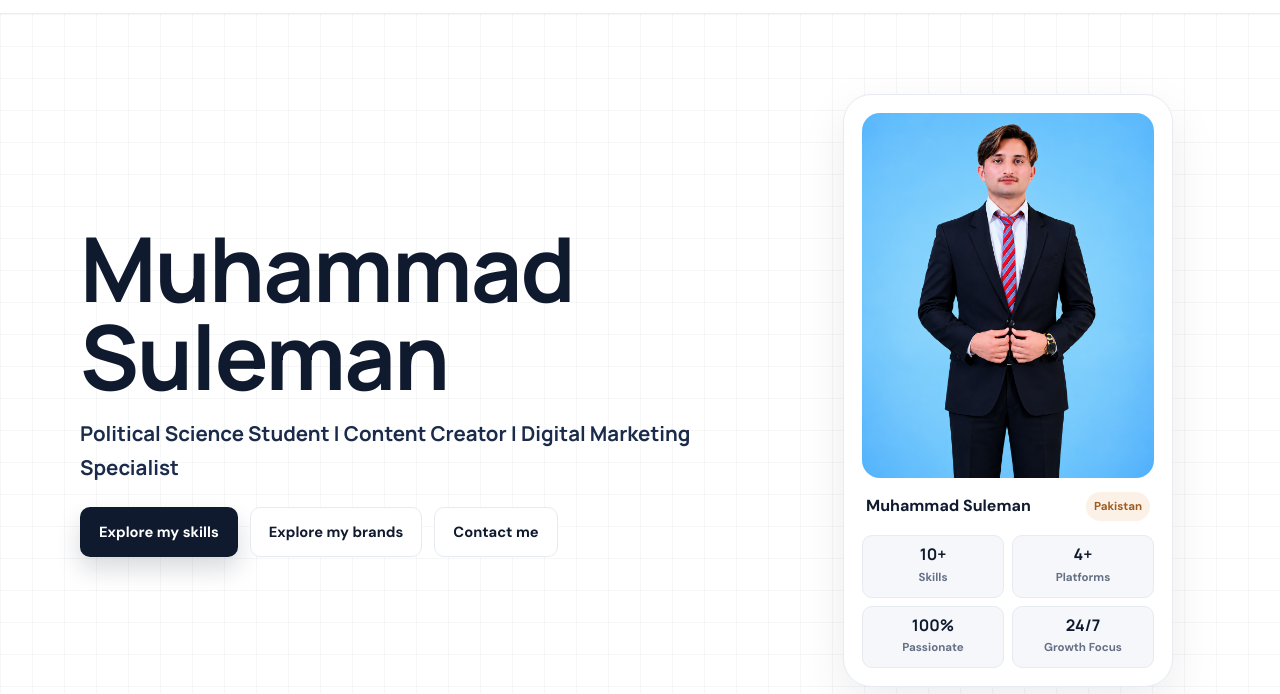
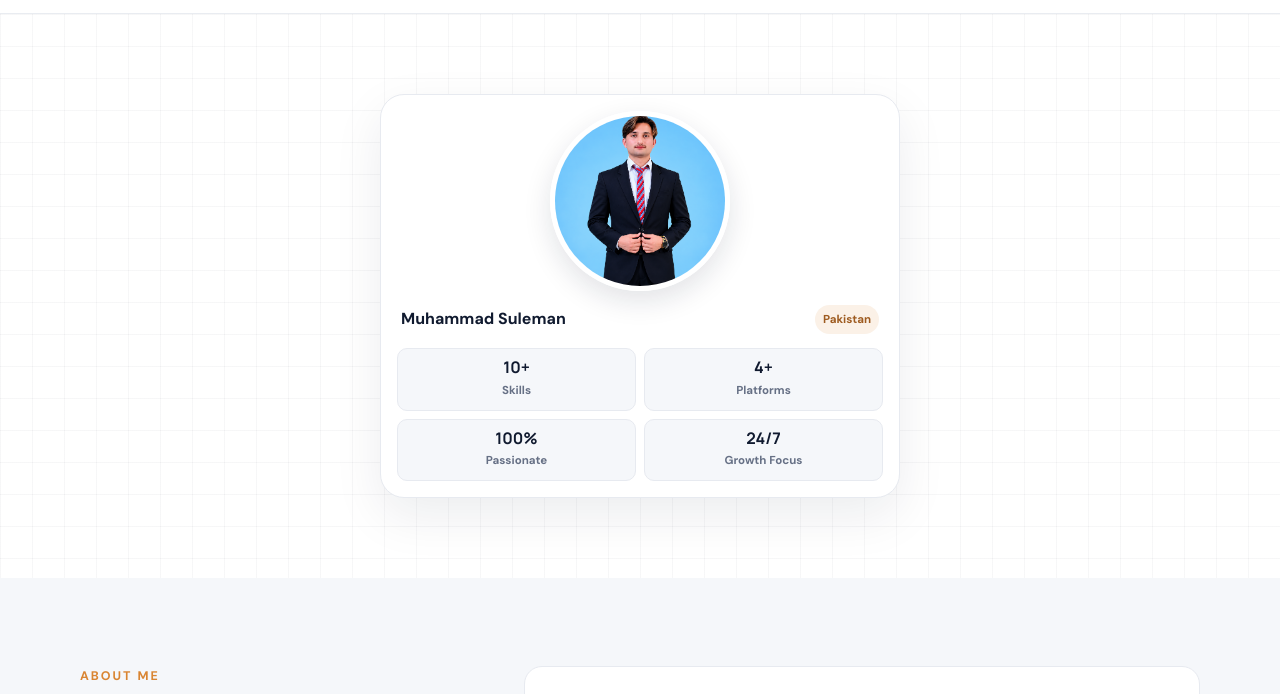
Before and after one commit to msulemanofficial07/M-Suleman-Official, a plain HTML site: page index.html in a window 1280 px wide. Shown: the part 58-752 px from the top of the page. Drawn offline with Linux system fonts and the light colour scheme.

Commit message:
Update index.html

```diff
--- a/index.html
+++ b/index.html
@@ -143,7 +143,7 @@
     .menu-overlay { display: none; }
 
     .hero {
-      min-height: calc(100vh - 72px);
+      min-height: 520px;
       display: flex;
       align-items: center;
       padding: 64px 0;
@@ -155,9 +155,10 @@
     }
     .hero-grid {
       display: grid;
-      grid-template-columns: minmax(0, 1.25fr) minmax(300px, 0.75fr);
+      grid-template-columns: 1fr;
       align-items: center;
-      gap: clamp(48px, 8vw, 96px);
+      justify-items: center;
+      gap: 0;
     }
     .hero-kicker {
       display: inline-flex;
@@ -221,11 +222,12 @@
 
     .portrait-card {
       position: relative;
-      max-width: 330px;
+      width: min(520px, 100%);
+      max-width: 520px;
       margin-inline: auto;
-      padding: 18px;
+      padding: 16px;
       border: 1px solid var(--line);
-      border-radius: 28px;
+      border-radius: 24px;
       background: #fff;
       box-shadow: var(--shadow);
     }
@@ -241,11 +243,14 @@
       background: var(--orange-soft);
     }
     .portrait-card img {
-      width: 100%;
-      aspect-ratio: 4 / 5;
-      border-radius: 18px;
+      width: 180px;
+      aspect-ratio: 1;
+      margin-inline: auto;
+      border: 5px solid #fff;
+      border-radius: 50%;
       object-fit: cover;
       object-position: center 20%;
+      box-shadow: 0 10px 28px rgba(16, 26, 47, 0.12);
     }
     .portrait-label {
       display: flex;
@@ -356,8 +361,8 @@
       gap: 14px;
     }
     .skill-card {
-      min-height: 220px;
-      padding: 22px;
+      min-height: 178px;
+      padding: 16px;
       border: 1px solid var(--line);
       border-radius: var(--radius);
       background: #fff;
@@ -370,11 +375,11 @@
       box-shadow: 0 16px 36px rgba(16, 26, 47, 0.07);
     }
     .skill-icon {
-      width: 44px;
-      height: 44px;
+      width: 38px;
+      height: 38px;
       display: grid;
       place-items: center;
-      margin-bottom: 18px;
+      margin-bottom: 12px;
       border-radius: 12px;
       background: var(--orange-soft);
       color: #a85f21;
@@ -382,10 +387,10 @@
       font-size: 0.78rem;
       font-weight: 800;
     }
-    .skill-card h3 { min-height: 48px; margin-bottom: 10px; color: var(--navy); font-size: 1.04rem; }
-    .skill-card p { margin: 0; color: var(--muted); font-size: 0.88rem; }
+    .skill-card h3 { min-height: 40px; margin-bottom: 6px; color: var(--navy); font-size: 0.96rem; }
+    .skill-card p { margin: 0; color: var(--muted); font-size: 0.82rem; line-height: 1.45; }
     .skill-card details {
-      margin-top: 14px;
+      margin-top: 8px;
       color: var(--muted);
       font-size: 0.84rem;
     }
@@ -610,7 +615,7 @@
       .hero { min-height: auto; padding: 48px 0 64px; }
       .hero-grid { grid-template-columns: 1fr; gap: 38px; }
       .hero h1 { font-size: clamp(3rem, 15vw, 4.5rem); }
-      .portrait-card { width: min(330px, 86%); }
+      .portrait-card { width: min(300px, 86%); }
       .hero-actions { flex-direction: column; }
       .hero-actions .btn { width: 100%; }
       .about-layout { grid-template-columns: 1fr; gap: 24px; }
@@ -670,15 +675,6 @@
   <main id="main">
     <section class="hero" id="home">
       <div class="container hero-grid">
-        <div>
-          <h1>Muhammad Suleman</h1>
-          <p class="hero-role">Political Science Student | Content Creator | Digital Marketing Specialist</p>
-          <div class="hero-actions">
-            <a class="btn btn-primary" href="#skills">Explore my skills</a>
-            <a class="btn btn-secondary" href="#brands">Explore my brands</a>
-            <a class="btn btn-secondary" href="#contact">Contact me</a>
-          </div>
-        </div>
         <figure class="portrait-card">
           <img src="ChatGPT Image Jun 5, 2026, 01_36_18 AM.png" alt="Portrait of Muhammad Suleman">
           <figcaption class="portrait-label">
```
